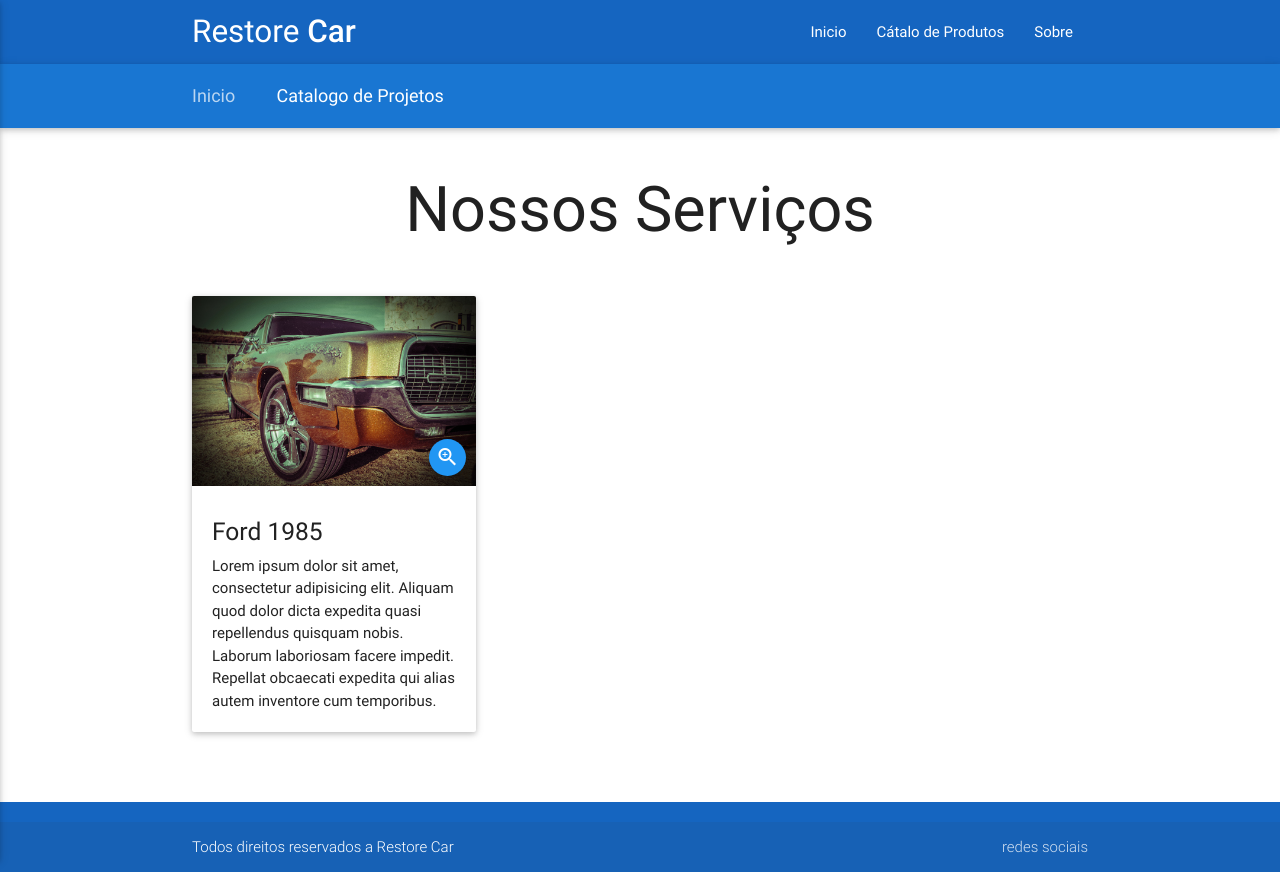
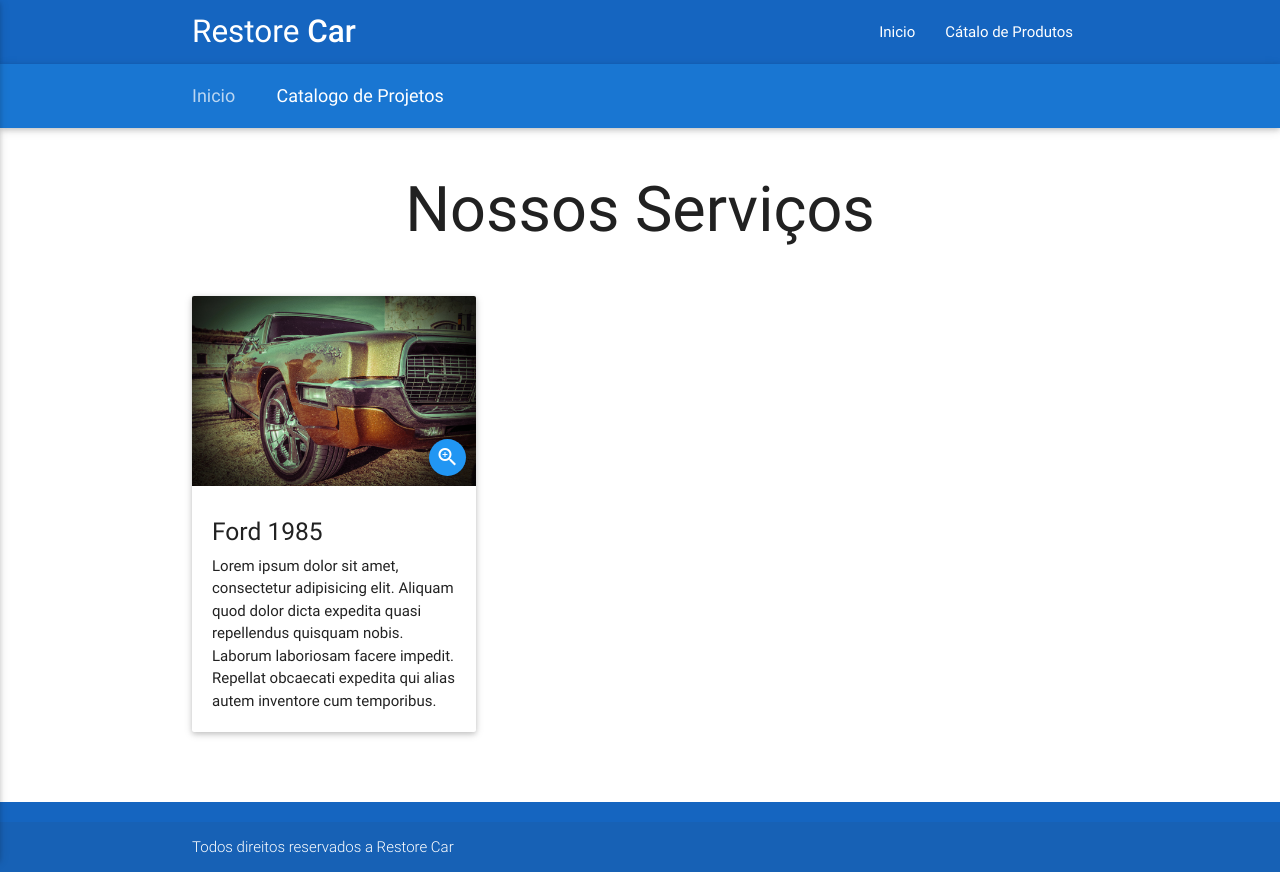
Before and after one commit to cesarhenriq/catalogo, a website: page catalogo.html in a window 1280 px wide. Drawn offline with nearby package versions, Linux system fonts and the light colour scheme.

Commit message:
Consertando Links

```diff
--- a/catalogo.html
+++ b/catalogo.html
@@ -15,13 +15,13 @@
 <body>
   <nav class="blue darken-3" role="navigation">
 
-    <div class="nav-wrapper container"><a id="logo-container" href="#" class="brand-logo">Restore <strong>Car</strong></a>
+    <div class="nav-wrapper container"><a id="logo-container" href="index.html" class="brand-logo">Restore <strong>Car</strong></a>
 
       <!--Menu-->
       <ul class="right hide-on-med-and-down">
         <li><a href="index.html">Inicio</a></li>
         <li><a href="catalogo.html">Cátalo de Produtos</a></li>
-        <li><a href="sobre">Sobre</a></li>
+        <!-- <li><a href="sobre">Sobre</a></li> -->
       </ul>
       <!--Menu-->
 
@@ -29,7 +29,7 @@
       <ul id="nav-mobile" class="side-nav">
         <li><a href="index.html">Inicio</a></li>
         <li><a href="catalogo.html">Cátalo de Produtos</a></li>
-        <li><a href="sobre">Sobre</a></li>
+        <!-- <li><a href="sobre">Sobre</a></li> -->
       </ul>
       <a href="#" data-activates="nav-mobile" class="button-collapse"><i class="material-icons">menu</i></a>
     </div>
@@ -83,10 +83,10 @@
         <div class="container">
           <a class="white-text text-lighten-3" href="index.html">Todos direitos reservados a Restore Car</a>
 
-          <div class="right">
+          <!-- <div class="right">
             redes sociais
           </div>
-        </div>
+        </div> -->
 
       </div>
     </footer>
```
Also changed, not shown: index.html (+5 -5 lines).
